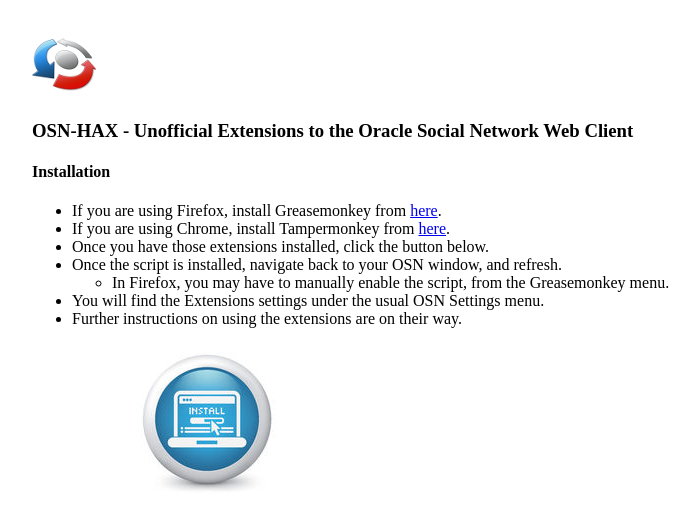
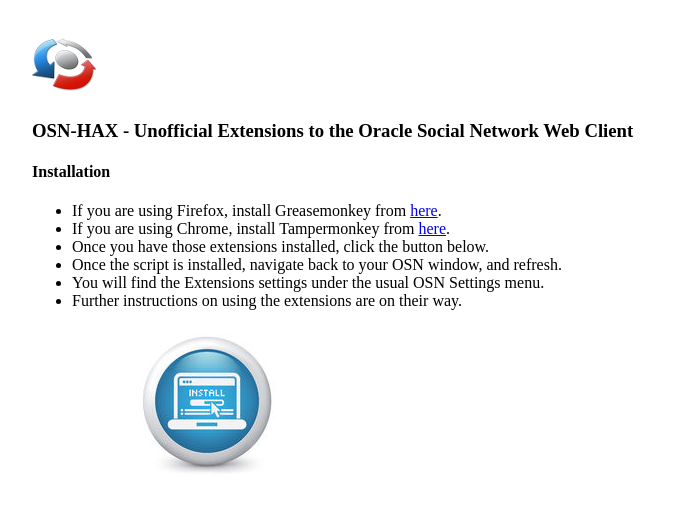
Before and after one commit to exjones/osn-hax, a website: page index.html in a window 1280 px wide. Shown: the whole page, without its empty margins (1-696 px from the left). Drawn offline with Linux system fonts and the light colour scheme.

Commit message:
Removed extra line regarding Firefox instructions.

```diff
--- a/index.html
+++ b/index.html
@@ -9,9 +9,7 @@
             <li>If you are using Firefox, install Greasemonkey from <a href="https://addons.mozilla.org/en-US/firefox/addon/greasemonkey/">here</a>.</li>
             <li>If you are using Chrome, install Tampermonkey from <a href="https://chrome.google.com/webstore/detail/tampermonkey/dhdgffkkebhmkfjojejmpbldmpobfkfo?hl=en">here</a>.</li>
             <li>Once you have those extensions installed, click the button below.</li>
-            <li>Once the script is installed, navigate back to your OSN window, and refresh.
-                <ul><li>In Firefox, you may have to manually enable the script, from the Greasemonkey menu.</li></ul>
-            </li>
+            <li>Once the script is installed, navigate back to your OSN window, and refresh.</li>
             <li>You will find the Extensions settings under the usual OSN Settings menu.</li>
             <li>Further instructions on using the extensions are on their way.</li>
         </ul>
```
